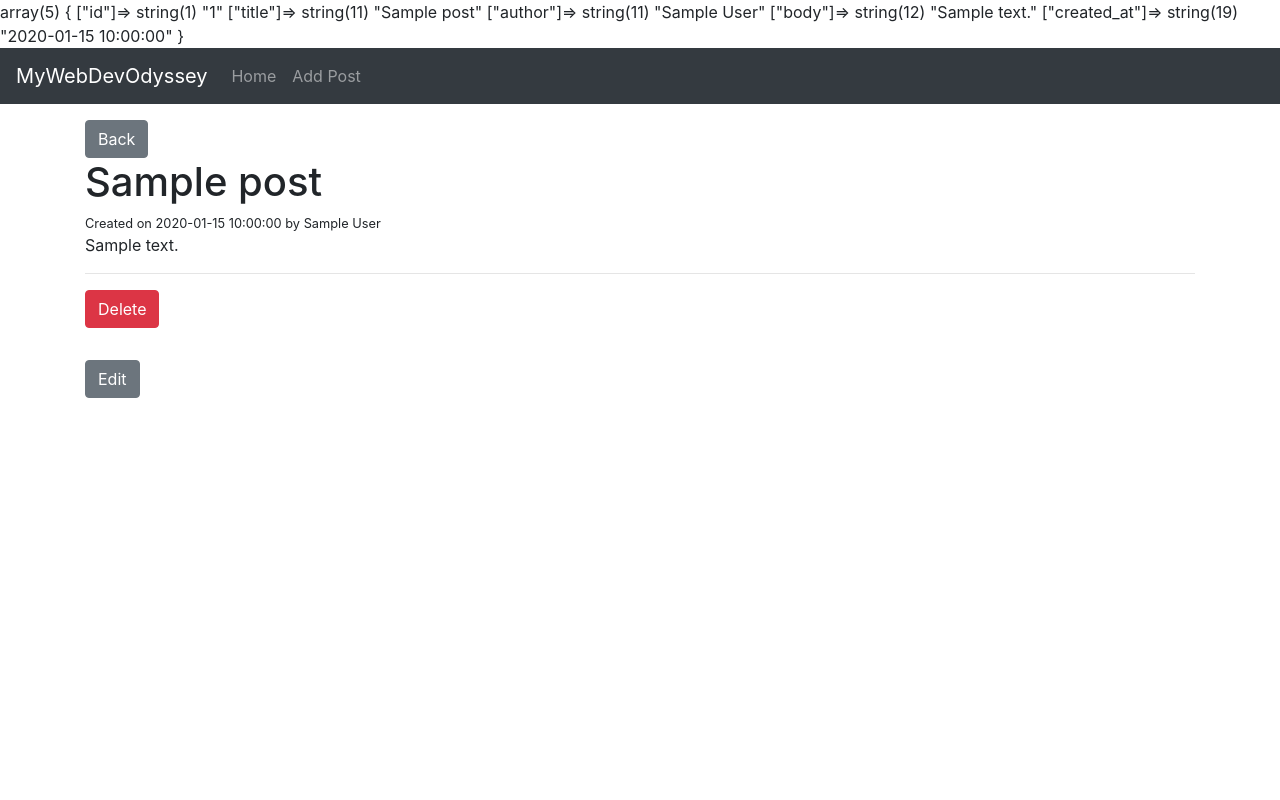
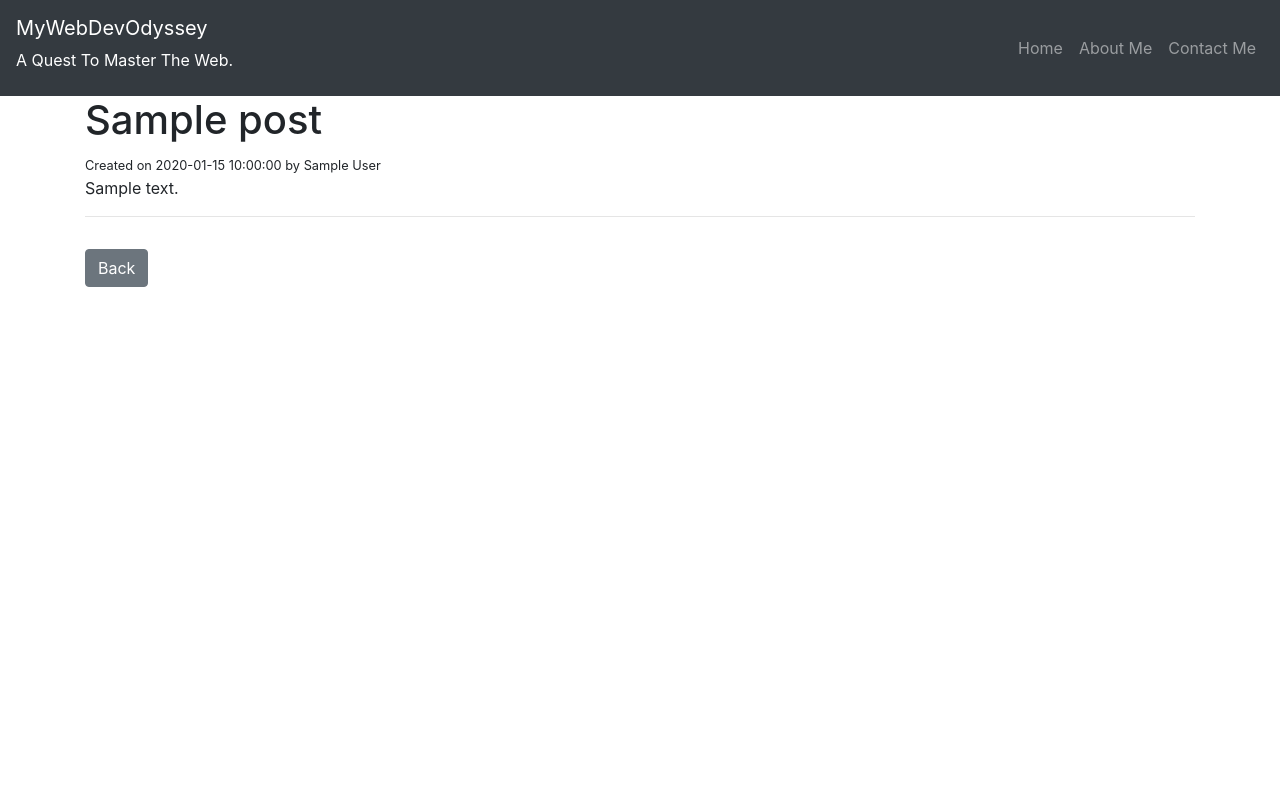
Before and after one commit to mattrbanks/my-web-dev-odyssey, a PHP site: page /post.php?id=1 in a window 1280 px wide. Run offline with PHP 8.4, Linux system fonts and the light colour scheme; tables that the repository leaves empty or names only in its code hold one stand-in row (values such as "Sample post"); a stand-in replaces the project's code that opens the database connection; some libraries are stand-ins or nearby versions.

Commit message:
Removed some features that are for admin only. Added some nav links to the nav bar. Deleted some files that are not needed.

```diff
--- a/inc/navbar.php
+++ b/inc/navbar.php
@@ -1,13 +1,17 @@
 <nav class="navbar navbar-expand-lg navbar-dark bg-dark">
-  <a class="navbar-brand" href="/blog-mysql-php-project/">MyWebDevOdyssey</a>
+  <div>
+    <a class="navbar-brand" href="/my-web-dev-odyssey/">MyWebDevOdyssey</a>
+    <p class="text-white">A Quest To Master The Web.</p>
+  </div>
   <button class="navbar-toggler collapsed" type="button" data-toggle="collapse" data-target="#navbarColor01" aria-controls="navbarColor01" aria-expanded="false" aria-label="Toggle navigation">
     <span class="navbar-toggler-icon"></span>
   </button>
 
   <div class="navbar-collapse collapse" id="navbarColor01">
-    <ul class="navbar-nav mr-auto">
+    <ul class="navbar-nav ml-auto">
       <li><a class="nav-link" href="<?php echo ROOT_URL; ?>">Home</a></li>
-      <li><a class="nav-link" href="<?php echo ROOT_URL; ?>admin/addpost.php">Add Post</a></li>
+      <li><a class="nav-link" href="<?php echo ROOT_URL; ?>about.php">About Me</a></li>
+      <li><a class="nav-link" href="<?php echo ROOT_URL; ?>contact.php">Contact Me</a></li>
     </ul>
   </div>
 </nav>
--- a/index.php
+++ b/index.php
@@ -10,7 +10,7 @@ $result = mysqli_query($conn, $query);
 
 // Fetch Data
 $posts = mysqli_fetch_all($result, MYSQLI_ASSOC);
-var_dump($posts); //show raw data
+//var_dump($posts); //show raw data
 
 // Free Result
 mysqli_free_result($result);
--- a/post.php
+++ b/post.php
@@ -3,31 +3,31 @@ require('admin/config/config.php');
 require('admin/config/db.php');
 
 //Check For Submit. delete is the name from the input below
-if (isset($_POST['delete'])) {
-	// Get form data
-	$delete_id = mysqli_real_escape_string($conn, $_POST['delete_id']);
+// if (isset($_POST['delete'])) {
+// 	// Get form data
+// 	$delete_id = mysqli_real_escape_string($conn, $_POST['delete_id']);
 
-	$query = "DELETE FROM posts WHERE id = {$delete_id}";
+// 	$query = "DELETE FROM posts WHERE id = {$delete_id}";
 
-	if (mysqli_query($conn, $query)) {
-		header('Location: ' . ROOT_URL . '');
-	} else {
-		echo 'ERROR: ' . mysqli_error($conn);
-	}
-}
+// 	if (mysqli_query($conn, $query)) {
+// 		header('Location: ' . ROOT_URL . '');
+// 	} else {
+// 		echo 'ERROR: ' . mysqli_error($conn);
+// 	}
+// }
 
 //get ID
 $id = mysqli_real_escape_string($conn, $_GET['id']);
 
 //Create Query
-$query = 'SELECT * FROM posts WHERE id = ' . $id;
+$query = 'SELECT * FROM posts WHERE id = ' . $id; //the query is selecting all posts
 
 //Get Result
 $result = mysqli_query($conn, $query);
 
 //Fetch Data
 $post = mysqli_fetch_assoc($result);
-var_dump($post);
+//var_dump($post);
 
 //Free Result
 mysqli_free_result($result);
@@ -38,19 +38,19 @@ mysqli_close($conn);
 
 <?php include('inc/header.php'); ?>
 <div class="container">
-	<div class="pt-3">
-		<a class="btn btn-secondary" href="<?php echo ROOT_URL; ?>" class="btn btn-default">Back</a>
-	</div>
 	<h1><?php echo $post['title']; ?></h1>
 	<small>Created on <?php echo $post['created_at']; ?> by <?php echo $post['author']; ?></small>
 	<p><?php echo $post['body']; ?></p>
 	<hr>
-	<form class="pull-right" method="POST" action="<?php echo $_SERVER['PHP_SELF']; ?>">
+	<div class="pt-3">
+		<a class="btn btn-secondary" href="<?php echo ROOT_URL; ?>" class="btn btn-default">Back</a>
+	</div>
+	<!-- <form class="pull-right" method="POST" action="<?php echo $_SERVER['PHP_SELF']; ?>">
 		<input type="hidden" name="delete_id" value="<?php echo $post['id']; ?>">
 		<input type="submit" name="delete" value="Delete" class="btn btn-danger">
 	</form>
 	<div class="pt-3">
 		<a class="btn btn-secondary" href="<?php echo ROOT_URL; ?>admin/editpost.php?id=<?php echo $post['id']; ?>" class="btn btn-default">Edit</a>
-	</div>
+	</div> -->
 </div>
 <?php include('inc/footer.php'); ?>
```
Also changed, not shown: about.php (+16 -0 lines), contact.php (+16 -0 lines), detail.php (deleted), mail.php (deleted).
